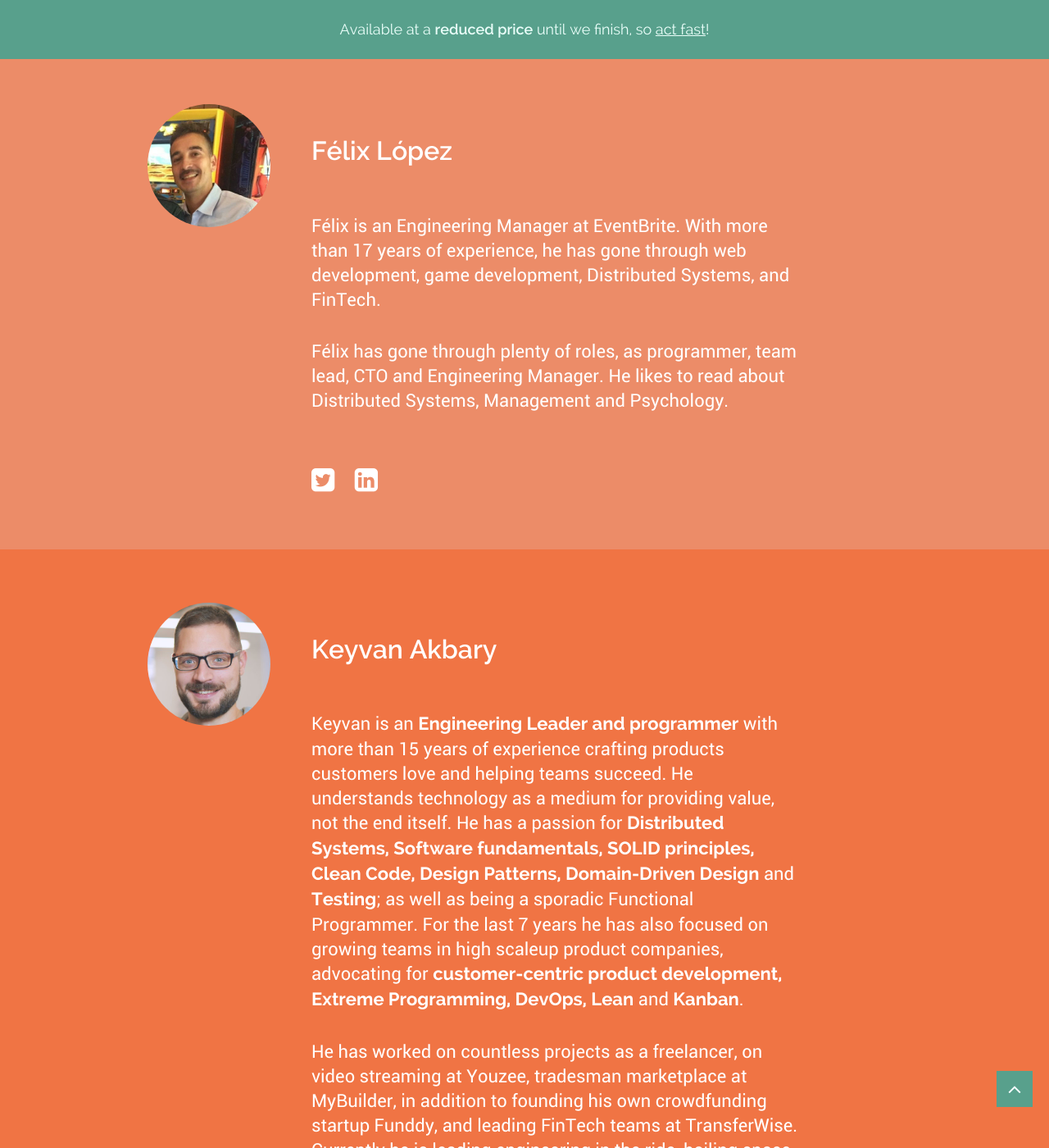
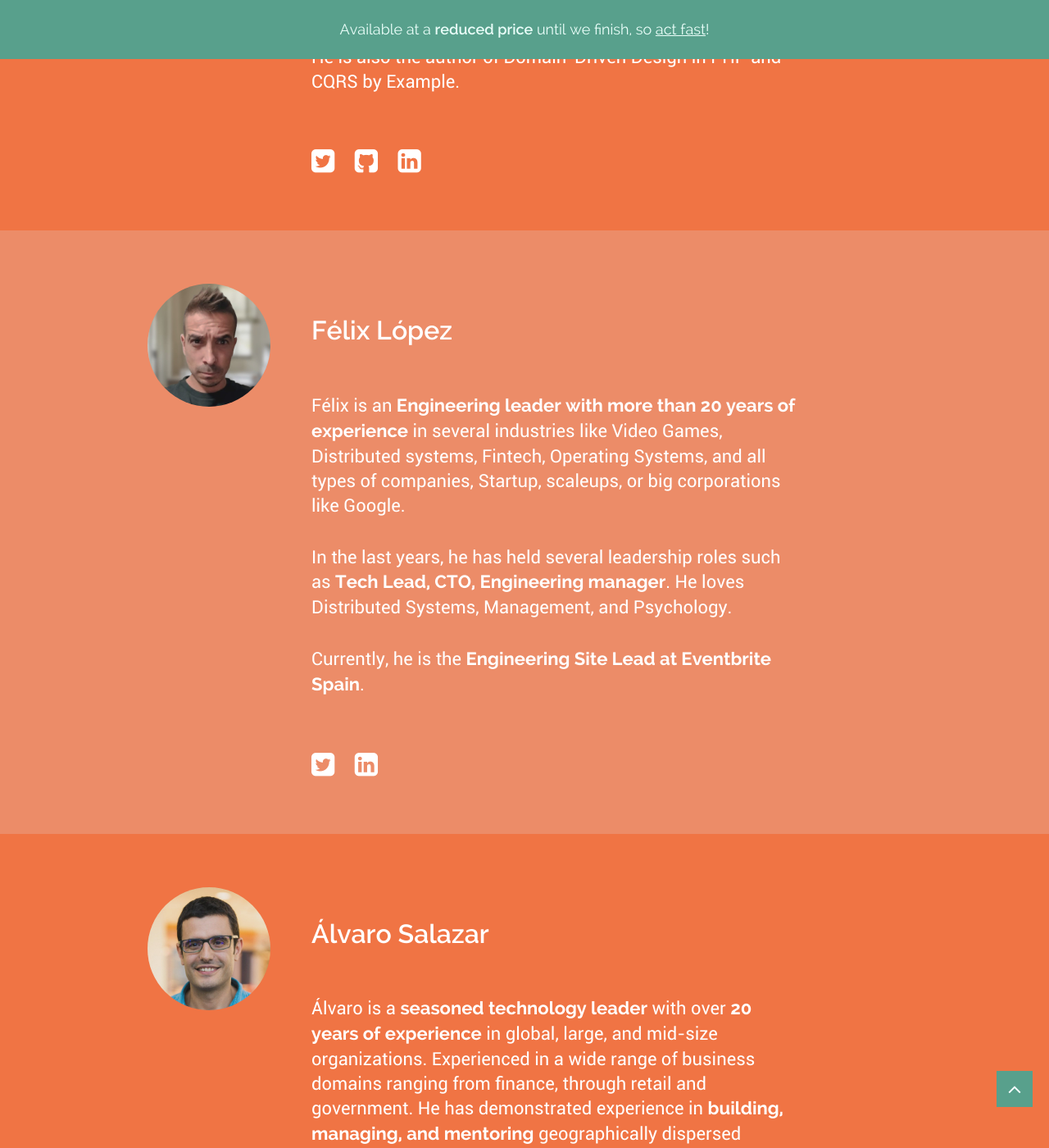
Before and after one commit to the-managers-manual/website, a Jekyll site: the page built from index.html, in a window 1280 px wide and 1400 px high, scrolled down 2808 px. Shown: the whole window at 82% size. Built offline with Jekyll 4.4.1, drawn with Linux system fonts in a browser that asks for light colours; some of the changed text lies outside the part shown.

Commit message:
Update site

```diff
--- a/_config.yml
+++ b/_config.yml
@@ -26,42 +26,42 @@
     - Performance Reviews
     - Time Management
   authors:
-    - name: Álvaro Salazar
-      bio: |
-        Álvaro is a seasoned technology leader with over 15 years of experience in global, large, and mid-size organizations. Experienced in a wide range of business domains ranging from finance, through retail and government.
-        He has demonstrated experience in building, managing, and mentoring geographically dispersed software development teams.
-
-        For the last ten years, he has held several leading roles including  Tech Lead, Engineering Manager, and VP of Engineering growing teams at large-scale startups.
-
-        Currently, he is leading the engineering team at Europe’s leading personal shopping startup, Lookiero, as the VP of Engineering.
-      avatar: images/alvaro.jpg
-      social:
-        twitter: https://twitter.com/xala3pa
-        linkedin: https://www.linkedin.com/in/alvaro-salazar-46788b5/
-    - name: Félix López
-      bio: |
-        Félix is an Engineering Manager at EventBrite. With more than 17 years of experience, he has gone through web development, game development, Distributed Systems, and FinTech.
-
-        Félix has gone through plenty of roles, as programmer, team lead, CTO and Engineering Manager. He likes to read about Distributed Systems, Management and Psychology.
-      avatar: images/felix.jpg
-      social:
-        website: https://flopezluis.es
-        twitter: https://twitter.com/flopezluis
-        linkedin: https://www.linkedin.com/in/flopezluis/
     - name: Keyvan Akbary
       bio: |
-        Keyvan is an **Engineering Leader and programmer** with more than 15 years of experience crafting products customers love and helping teams succeed. He understands technology as a medium for providing value, not the end itself. He has a passion for **Distributed Systems, Software fundamentals, SOLID principles, Clean Code, Design Patterns, Domain-Driven Design** and **Testing**; as well as being a sporadic Functional Programmer. For the last 7 years he has also focused on growing teams in high scaleup product companies, advocating for **customer-centric product development, Extreme Programming, DevOps, Lean** and **Kanban**.
+        Keyvan is an **Engineering Leader and programmer with more than 15 years of experience** crafting products customers love and helping teams succeed. He understands technology as a medium for providing value, not the end itself. He has a passion for **Distributed Systems, Software fundamentals, SOLID principles, Clean Code, Design Patterns, Domain-Driven Design** and **Testing**; as well as being a sporadic Functional Programmer. For the last 7 years he has also focused on growing teams in high scaleup product companies, advocating for **customer-centric product development, Extreme Programming, DevOps, Lean** and **Kanban**.
 
         He has worked on countless projects as a freelancer, on video streaming at Youzee, tradesman marketplace at MyBuilder, in addition to founding his own crowdfunding startup Funddy, and leading FinTech teams at TransferWise. Currently he is leading engineering in the ride-hailing space as **Head of Engineering at Cabify**.
 
-        He is also the author of the book [Domain-Driven Design in PHP](https://leanpub.com/dddinphp).
-
+        He is also the author of [Domain-Driven Design in PHP](https://leanpub.com/ddd-in-php) and [CQRS by Example](https://leanpub.com/cqrs-by-example).
       avatar: images/keyvan.jpg
       social:
         website: https://keyvanakbary.com
         github: https://github.com/keyvanakbary
         twitter: https://twitter.com/keyvanakbary
         linkedin: https://www.linkedin.com/in/keyvanakbary/
+    - name: Félix López
+      bio: |
+        Félix is an **Engineering leader with more than 20 years of experience** in several industries like Video Games, Distributed systems, Fintech, Operating Systems, and all types of companies, Startup, scaleups, or big corporations like Google.
+
+        In the last years, he has held several leadership roles such as **Tech Lead, CTO, Engineering manager**. He loves Distributed Systems, Management, and Psychology.
+
+        Currently, he is the **Engineering Site Lead at Eventbrite Spain**.
+      avatar: images/felix.jpg
+      social:
+        website: https://flopezluis.es
+        twitter: https://twitter.com/flopezluis
+        linkedin: https://www.linkedin.com/in/flopezluis/
+    - name: Álvaro Salazar
+      bio: |
+        Álvaro is a **seasoned technology leader** with over **20 years of experience** in global, large, and mid-size organizations. Experienced in a wide range of business domains ranging from finance, through retail and government. He has demonstrated experience in **building, managing, and mentoring** geographically dispersed software development teams.
+
+        For the last ten years, he has held several leading roles including **Tech Lead, Engineering Manager, and VP of Engineering** growing teams at large-scale startups.
+
+        Currently, he is **leading the engineering team** at Europe's leading personal shopping startup, **Lookiero, as the VP of Engineering**.
+      avatar: images/alvaro.jpg
+      social:
+        twitter: https://twitter.com/xala3pa
+        linkedin: https://www.linkedin.com/in/alvaro-salazar-46788b5/
   social:
     github: https://github.com/the-managers-manual
     twitter: https://twitter.com/themanagersbook
--- a/_layouts/default.html
+++ b/_layouts/default.html
@@ -30,7 +30,7 @@
                 <img src="/images/cover-mini.png" alt="portrait">
             </a>
             <p class="name">The Manager's Manual <sup style="color: #DA4E4D">beta</sup></p>
-            <p class="bio">Real examples written in PHP showcasing DDD Architectural Styles, Tactical Design, and Bounded Context Integration<br><a href="/">Tell me more!</a></p>
+            <p class="bio">A practical guide for Engineering Management</p>
 
             <p>
                 <a href="https://leanpub.com/the-managers-manual" class="btn">Buy the book</a>
--- a/blog/index.html
+++ b/blog/index.html
@@ -18,4 +18,10 @@
             <a href="{{ post.url }}">Read more...</a>
         </div>
     </div>
+{% else %}
+    <div class="wrapper">
+        <div class="post">
+            <h2>No posts yet</h2>
+        </div>
+    </div>
 {% endfor %}
--- a/index.html
+++ b/index.html
@@ -14,7 +14,7 @@
     <meta name="description" content="{{ page.description }}">
     <meta property="og:title" content="{{ page.title }}">
     <meta property="og:description" content="{{ page.description }}">
-    <meta property="og:image" content="https://managersmanual.com/images/facebook-cover.png" />
+    <meta property="og:image" content="https://managersmanual.com/images/social-cover.png" />
     <meta name="twitter:title" content="{{ page.title }}">
     <meta name="twitter:description" content="{{ page.description }}">
 
```
Also changed, not shown: images/alvaro.jpg, images/cover-mini.png, images/cover.png, images/cover2.jpg, images/facebook-cover.png (deleted), images/felix.jpg, images/social-cover.png (added), 2 other files.
